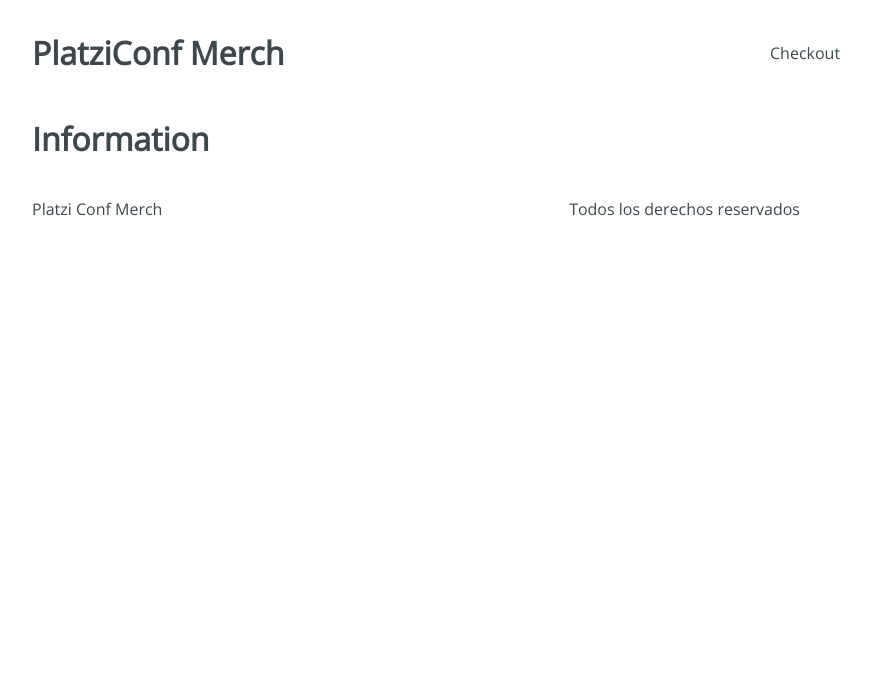
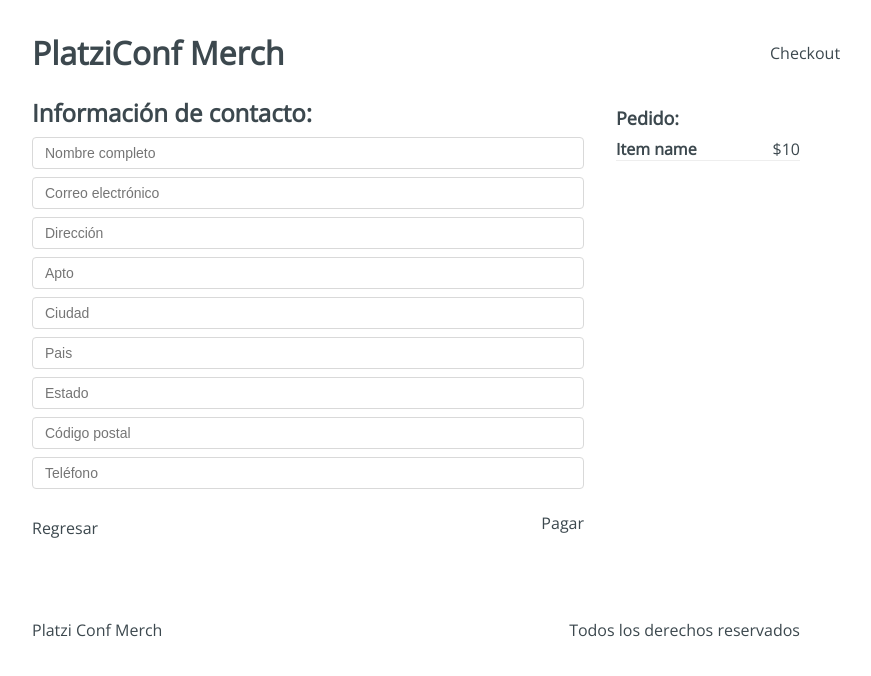
Before and after one commit to MarioSalinas1605/merch-Front, a React app: page /checkout/information in a window 1280 px wide. Shown: the top 676 px of the page, without its empty margins (224-1095 px from the left). Built offline with nearby package versions, Linux system fonts and the light colour scheme.

Commit message:
feat: checkout information dummy

```diff
--- a/src/containers/Information.jsx
+++ b/src/containers/Information.jsx
@@ -1,7 +1,44 @@
 import React from 'react';
+import '../styles/components/Information.css'
 
 const Information = () => (
-  <h1>Information</h1>
+  <div className="Information">
+    <div className="Information-content">
+      <div className="Information-head">
+        <h2>Información de contacto: </h2>
+      </div>
+      <div className="Information-form">
+        <form action="">
+          <input type="text" placeholder="Nombre completo" name="name" />
+          <input type="text" placeholder="Correo electrónico" name="email" />
+          <input type="text" placeholder="Dirección" name="address" />
+          <input type="text" placeholder="Apto" name="apto" />
+          <input type="text" placeholder="Ciudad" name="city" />
+          <input type="text" placeholder="Pais" name="country" />
+          <input type="text" placeholder="Estado" name="state" />
+          <input type="text" placeholder="Código postal" name="cp" />
+          <input type="text" placeholder="Teléfono" name="phone" />
+        </form>
+      </div>
+      <div className="Information-buttons">
+        <div className="Information-back">
+          Regresar
+        </div>
+        <div className="Information-next">
+          Pagar
+        </div>
+      </div>
+    </div>
+    <div className="Information-sidebar">
+      <h3>Pedido:</h3>
+      <div className="Information-item">
+        <div className="Information-element">
+          <h4>Item name</h4>
+          <span>$10</span>
+        </div>
+      </div>
+    </div>
+  </div>
 )
 
 export default Information;
--- /dev/null
+++ b/src/styles/components/Information.css
@@ -0,0 +1,92 @@
+.Information {
+  grid-template-columns: 3fr 1fr;
+  grid-gap: 2rem;
+  grid-row-gap: 1.5em;
+  display: grid;
+  margin: 0 0 4em 0;
+}
+.Information-buttons {
+  display: flex;
+  justify-content: space-between;
+  align-items: center;
+}
+.Information-sidebar {
+  margin: 10px 0 0 0;
+}
+.Information-back {
+  margin: 10px 0 0 0;
+}
+.Information-item {
+  display: flex;
+  justify-content: space-between;
+  align-items: center;
+}
+.Information-item .fas {
+  margin: 0 0 0 10px;
+  color: rgba(0,0,0,0.4);
+  cursor: pointer;
+}
+.Information-item button {
+  background-color: transparent;
+  border: none;
+  outline: none;
+}
+.Information-element {
+  display: flex;
+  justify-content: space-between;
+  align-items: center;
+  width: 100%;
+  border-bottom: 1px solid #eee;
+}
+.Information-element h4 {
+  margin: 0;
+}
+h2 {
+  margin: 0 0 8px 0;
+  padding: 0;
+}
+h3 {
+  font-size: 18px;
+  margin: 0 0 8px 0;
+  padding: 0;
+}
+input {
+  background-color: #fff;
+  background-image: none;
+  border-radius: 4px;
+  border: 1px solid #d9d9d9;
+  color: rgba(0,0,0,0.75);
+  display: inline-block;
+  font-feature-settings: "tnum";
+  font-size: 14px;
+  height: 32px;
+  line-height: 32px;
+  list-style: none;
+  margin: 0 0 8px 0;
+  outline: 0;
+  padding: 4px 12px;
+  width: 100%;
+  box-sizing: border-box;
+}
+.Information-buttons {
+  margin: 10px 0 0 ;
+}
+.Information button {
+  box-shadow: inset 0px 1px 0px 0px #bee2f9;
+    background: linear-gradient(to bottom, #63b8ee 5%, #468ccf 100%);
+    background-color: #63b8ee;
+    border-radius: 6px;
+    border: 1px solid #3866a3;
+    display: inline-block;
+    cursor: pointer;
+    color: #14396a;
+    font-family: Arial;
+    font-size: 15px;
+    font-weight: bold;
+    padding: 6px 24px;
+    text-decoration: none;
+    text-shadow: 0px 1px 0px #7cacde;
+    width: 100%;
+    display: block;
+    outline: none;
+}
```
